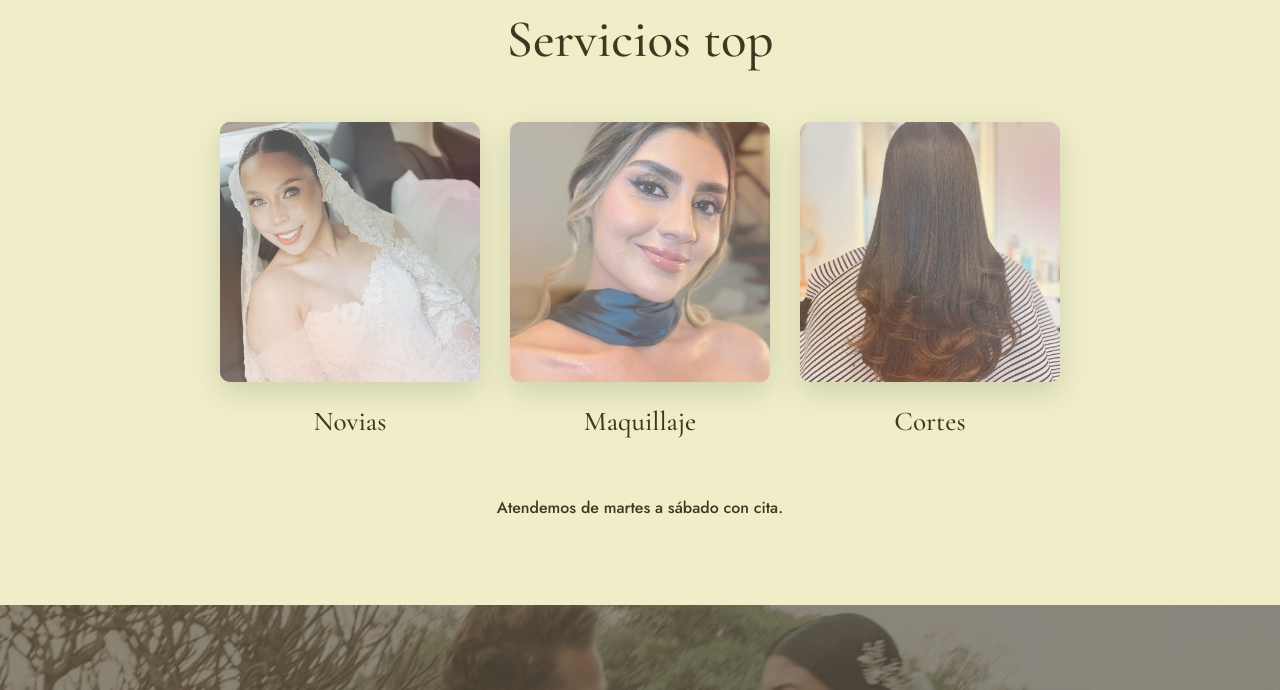
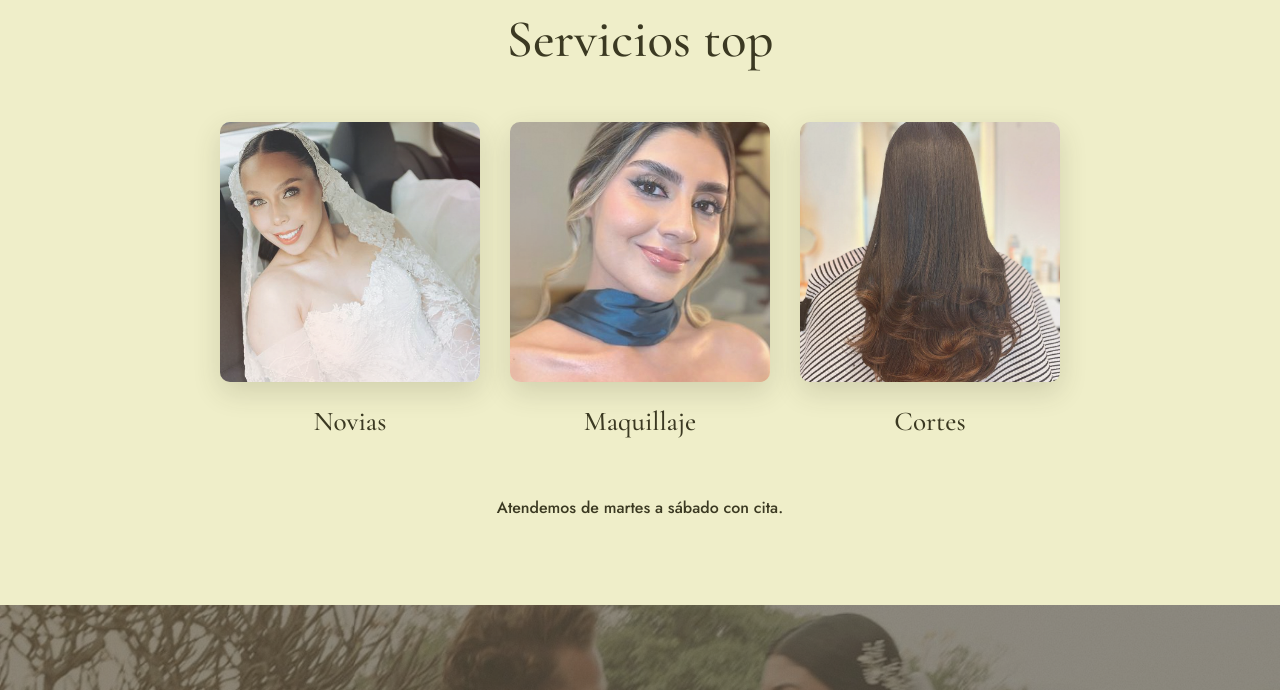
Before and after one commit to d1eg0dev/colimacruz, a plain HTML site: page index.html in a window 1280 px wide. Shown: the part 820-1510 px from the top of the page. Drawn offline with nearby package versions, Linux system fonts and the light colour scheme.

Commit message:
Update index.html

```diff
--- a/index.html
+++ b/index.html
@@ -53,7 +53,7 @@
   .card figure{margin:0}
   .card .img{position:relative;width:100%;aspect-ratio:1/1;border-radius:10px;overflow:hidden;margin-bottom:18px;box-shadow:0 10px 28px rgba(59,57,34,.16)}
   .card .img img.base{width:100%;height:100%;object-fit:cover}
-  .card .img .ov{position:absolute;inset:0;background-size:cover;background-position:center;opacity:var(--ov)}
+  .card .img .ov{position:absolute;inset:0;background-size:cover;background-position:center;opacity:0.222}
   .card figcaption{font-family:'Cormorant Garamond';font-size:1.7rem;font-weight:500}
   .servicios .note{margin-top:52px;font-family:'Jost';font-weight:500;font-size:1rem}
 
```
